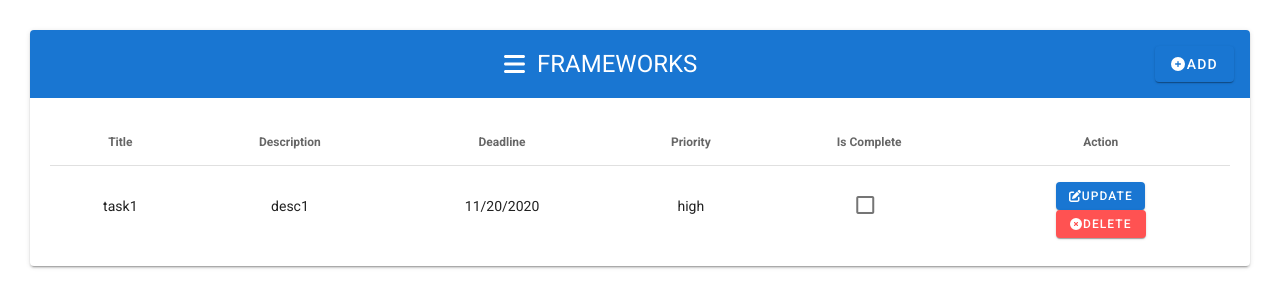
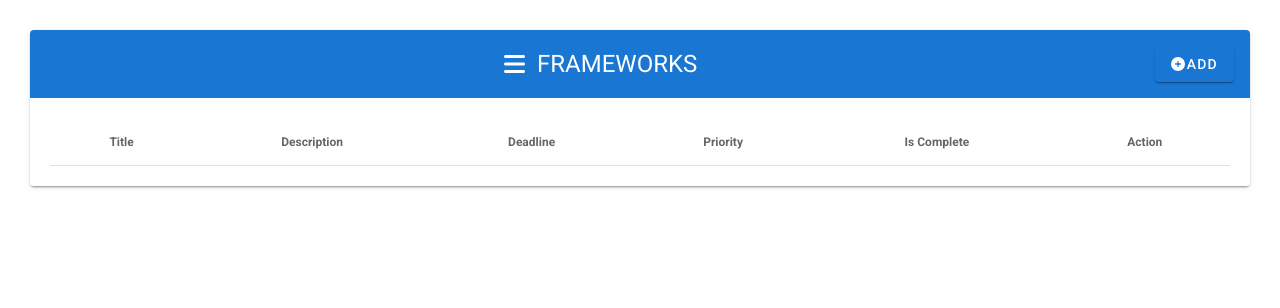
Before and after one commit to jeffpan602/To-Do-App, a Vue app in the folder todoapp/: page / in a window 1280 px wide. Shown: the top 308 px of the page. Built offline with nearby package versions, Linux system fonts and the light colour scheme; what vue-toasted would draw is missing.

Commit message:
Update toDo.vue

```diff
--- a/todoapp/src/components/toDo.vue
+++ b/todoapp/src/components/toDo.vue
@@ -128,14 +128,7 @@ export default {
             isVisible: false,
             isAddTask: true,
 
-            tasks: [
-                {
-                    title: 'task1',
-                    description: 'desc1',
-                    date: '11/20/2020',
-                    priority: 'high'
-                }
-            ],
+            tasks: [],
             title: '',
             description: '',
             date: '',
```
